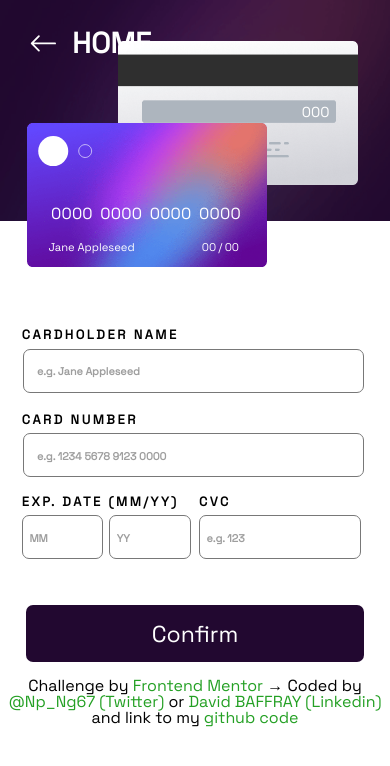
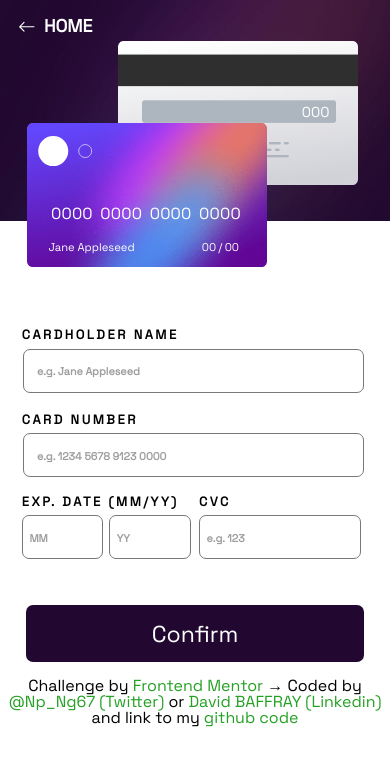
Before and after one commit to David-BAFFRAY/David-BAFFRAY.github.io, a plain HTML site: page FeM-Fake-Credit-Card/index.html in a window 390 px wide. Drawn offline with Linux system fonts and the light colour scheme.

Commit message:
Modify style for home button mobile responsive

```diff
--- a/FeM-Fake-Credit-Card/style/style.css
+++ b/FeM-Fake-Credit-Card/style/style.css
@@ -36,7 +36,7 @@
         top: 1em;
         left: 1em;
         display: flex;
-        font-size: 1.8em;
+        font-size: 1.1em;
         font-family: Space Grotesk;
         font-weight: 700;
         padding: auto auto;
```
